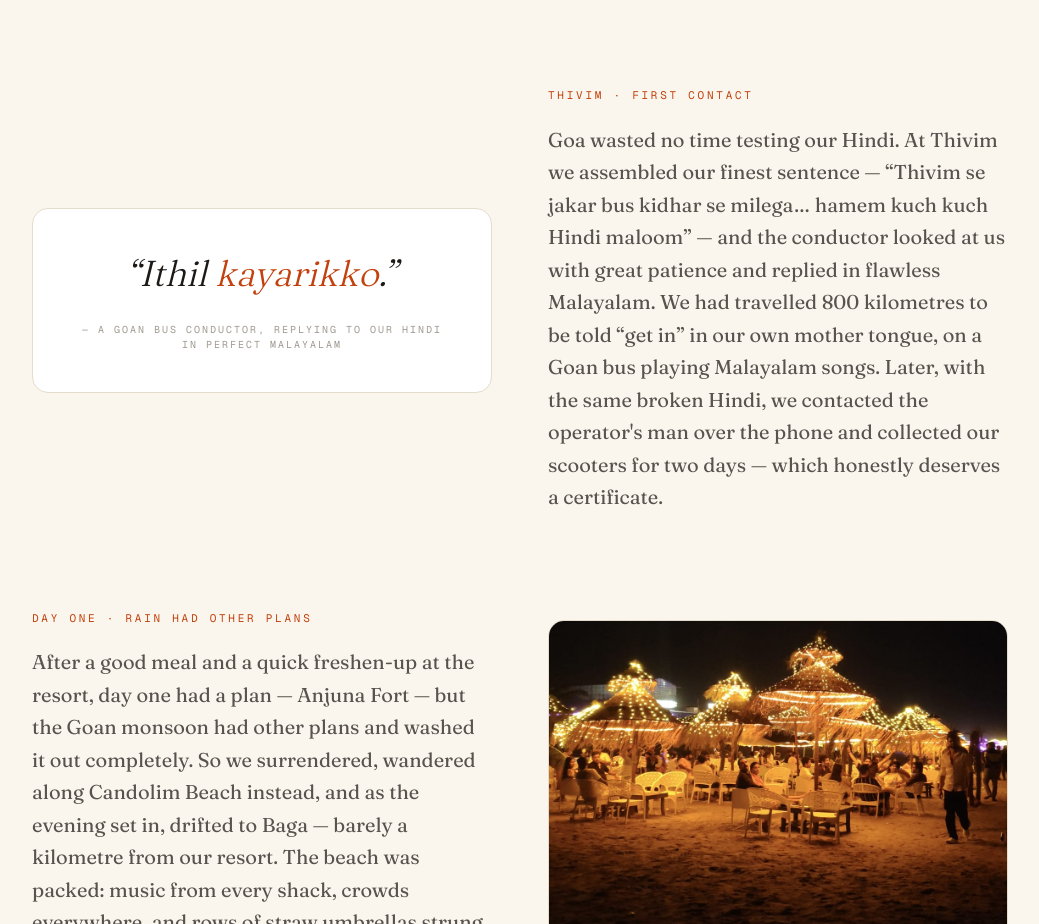
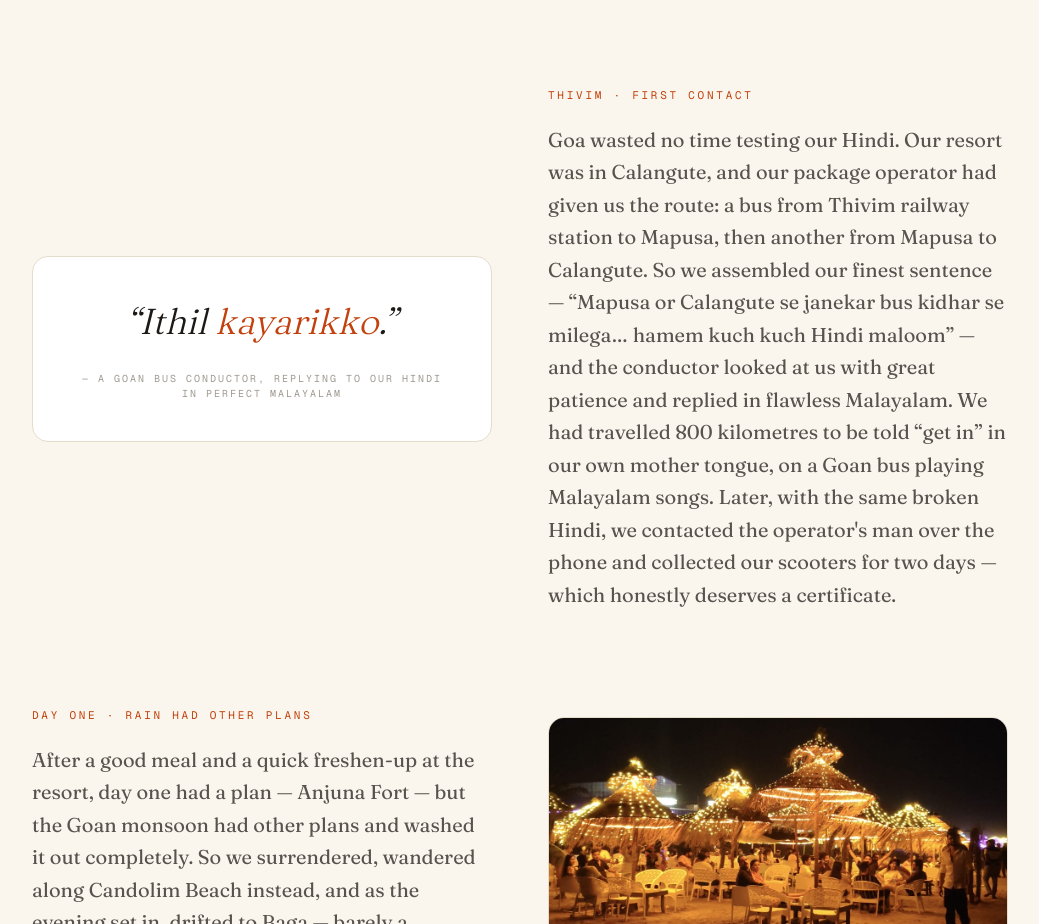
Before and after one commit to jubinphilip/Portfolio, a Next.js app: page /travel/goan-diaries in a window 1280 px wide. Shown: the part 1440-2364 px from the top of the page, without its empty margins (120-1159 px from the left). Built offline with nearby package versions, Linux system fonts and the light colour scheme.

Commit message:
Refine narrative in Goan Diaries section by enhancing the description of travel logistics and improving Hindi dialogue.

```diff
--- a/src/app/travel/goan-diaries/page.tsx
+++ b/src/app/travel/goan-diaries/page.tsx
@@ -80,8 +80,12 @@ export default function GoanDiaries() {
             <div>
               <MonoLabel>Thivim · First contact</MonoLabel>
               <Story>
-                Goa wasted no time testing our Hindi. At Thivim we assembled our finest sentence —
-                &ldquo;Thivim se jakar bus kidhar se milega… hamem kuch kuch Hindi maloom&rdquo; — and the conductor
+                Goa wasted no time testing our Hindi. Our resort was in Calangute, and our
+                package operator had given us the route: a bus from Thivim railway station to
+                Mapusa, then another from Mapusa to Calangute. So we assembled our finest
+                sentence —
+                &ldquo;Mapusa or Calangute se janekar bus kidhar se milega… hamem kuch kuch
+                Hindi maloom&rdquo; — and the conductor
                 looked at us with great patience and replied in flawless Malayalam. We had
                 travelled 800 kilometres to be told &ldquo;get in&rdquo; in our own mother tongue,
                 on a Goan bus playing Malayalam songs. Later, with the same broken Hindi, we
```
